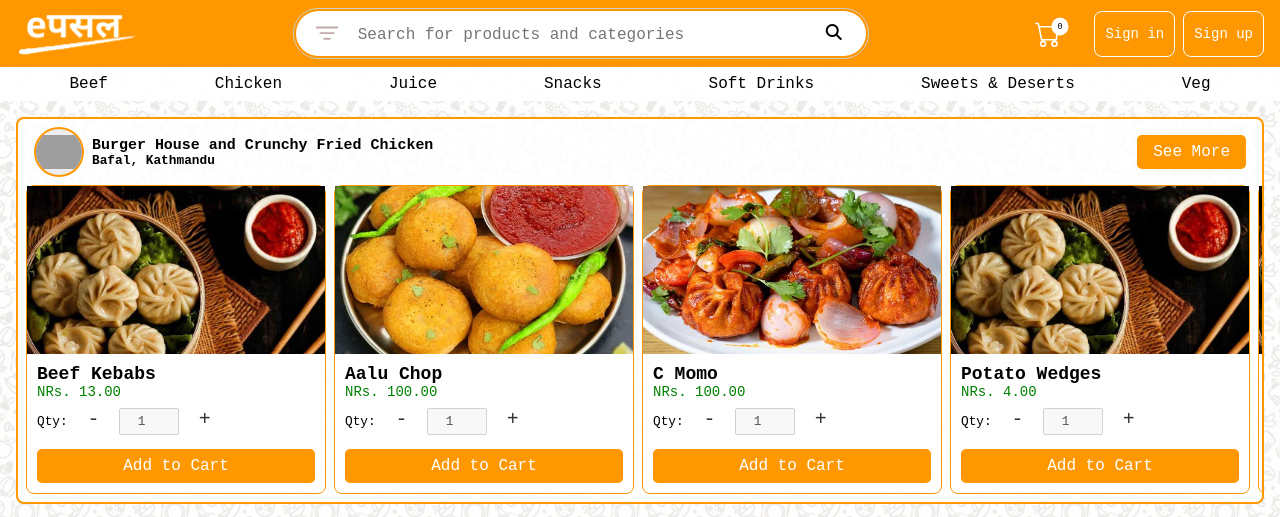
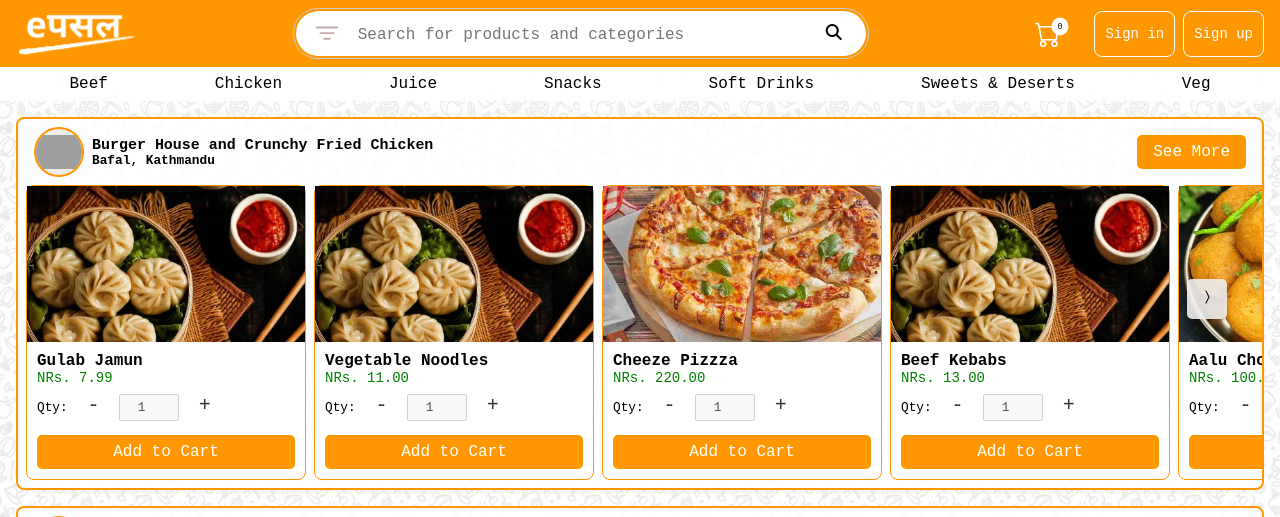
Before and after one commit to agrani58/epasal, a PHP site: page / in a window 1280 px wide. Shown: the top 517 px of the page. Run offline with PHP 8.4, Linux system fonts and the light colour scheme; data comes from the database, SQL or seed files in the repository; grey boxes are pictures that could not be loaded.

Commit message:
Added scroll horizontal buttons

```diff
--- a/index.php
+++ b/index.php
@@ -12,6 +12,10 @@ require_once("./model/ProductManager.php");
 
     <!-- CSS Stylesheets Start -->
     <link rel="stylesheet" href="/epasale/public/css/style.css">
+    <link
+    rel="stylesheet"
+    href="https://cdnjs.cloudflare.com/ajax/libs/animate.css/4.1.1/animate.min.css"
+  />
     <!-- CSS Stylesheets End -->
 </head>
 <?php
@@ -65,7 +69,7 @@ function getDistance($lat, $lon) {
 
             foreach($seller["products"] as $product) {
                 $productsHTML .= '
-                <div class="seller__card product__card" data-pid="'. $product["product_id"] .'">
+                <div class="seller__card product__card animate__animated animate__fadeIn" data-pid="'. $product["product_id"] .'">
                     <a class="seller__a" href="/epasale/product-detail.php?id='. $product["product_id"] .'">
                         <img class="qtygroup__cardimg" src="'. $product["product_photo_url"] .'" alt="Productimage">
                     </a>
@@ -86,8 +90,8 @@ function getDistance($lat, $lon) {
             }
 
             echo '
-            <div class="seller">
-                <div class="seller__info">
+            <div class="seller animate__animated animate__fadeIn">
+                <div class="seller__info ">
                     <div class="seller__profile">
                         <a class="seller__a" href="/epasale/seller-page.php?id='. $seller["user_id"] .'">
                             <img class="seller__profile__avatar" src="' . $seller["shop_photo_url"] . '" width="40px" />
@@ -100,6 +104,19 @@ function getDistance($lat, $lon) {
                     <a href="/epasale/seller-page.php?id='. $seller["user_id"] .'" class="seller__a">
                         <button class="button button-small btn-primary">See More</button>
                     </a>
+
+                    <div class="act-btn">
+                        <button class="btn-prev">
+                            <svg xmlns="http://www.w3.org/2000/svg" width="16" height="16" fill="currentColor" class="bi bi-chevron-compact-left" viewBox="0 0 16 16">
+                            <path fill-rule="evenodd" d="M9.224 1.553a.5.5 0 0 1 .223.67L6.56 8l2.888 5.776a.5.5 0 1 1-.894.448l-3-6a.5.5 0 0 1 0-.448l3-6a.5.5 0 0 1 .67-.223"/>
+                        </svg>
+                        </button>
+                        <button class="btn-next">
+                        <svg xmlns="http://www.w3.org/2000/svg" width="16" height="16" fill="currentColor" class="bi bi-chevron-compact-right" viewBox="0 0 16 16">
+                        <path fill-rule="evenodd" d="M6.776 1.553a.5.5 0 0 1 .671.223l3 6a.5.5 0 0 1 0 .448l-3 6a.5.5 0 1 1-.894-.448L9.44 8 6.553 2.224a.5.5 0 0 1 .223-.671"/>
+                        </svg>
+                        </button>
+                    </div>
                 </div>
 
                 <div class="seller__content"> '. $productsHTML .' </div>
@@ -111,6 +128,7 @@ function getDistance($lat, $lon) {
     </div>
     <!-- Includes footer partial from ./includes/_footer.php -->
     <?php include_once("includes/_footer.php"); ?>
+    <script src="/epasale/public/js/prdx-scroll.js"></script>
     <script>
         function getUserLocation() {
             if (navigator.geolocation) {
--- a/public/css/cart.css
+++ b/public/css/cart.css
@@ -9,7 +9,7 @@
 
 .cart__section {
 	padding: 1rem;
-	max-width: 1320px;
+	max-width: 1480px;
 	margin-left: auto;
 	margin-right: auto;
 	margin-top: 1rem;
--- a/public/css/checkout.css
+++ b/public/css/checkout.css
@@ -6,7 +6,7 @@
     margin-right: auto;
     margin-top: 0.5rem;
     margin-bottom: 1rem;
-    max-width: 1320px;
+    max-width: 1480px;
     gap: 1rem;
 }
 
--- a/public/css/global.css
+++ b/public/css/global.css
@@ -49,7 +49,7 @@ img {
 }
 
 .container{
-    max-width: 1320px;
+    max-width: 1480px;
     padding-left:1rem;
     padding-right: 1rem;
     margin-right: auto;
--- a/public/css/header.css
+++ b/public/css/header.css
@@ -10,7 +10,7 @@ header {
   display: flex;
   align-items: center;
   justify-content: space-between;
-  max-width: 1320px;
+  max-width: 1480px;
   padding-left: 1rem;
   padding-right: 1rem;
   margin-right: auto;
--- a/public/css/product.css
+++ b/public/css/product.css
@@ -1,7 +1,7 @@
 .seller__container {
     margin-bottom: 1rem;
     margin-top: 1rem;
-    max-width: 1320px;
+    max-width: 1480px;
     margin-left: auto;
     margin-right: auto;
     padding-left: 1rem;
@@ -10,12 +10,14 @@
 
 
 .seller {
+    position: relative;
     /* background-color: #fff; */
     background-color: rgba(255, 255, 255, 0.85);
     border-radius: 8px;
     font-size: 0.8rem;
     border: 2px solid #FF9800;
     margin-bottom: 1rem;
+
 }
 
 .seller__a {
@@ -59,15 +61,20 @@
     display: flex;
     flex-wrap: nowrap;
     /* makes horizontally stack */
-    align-items: center;
+    align-items:  flex-start;
     gap: 0.5rem;
     justify-content: flex-start;
     padding: 0.5rem;
     overflow-x: auto;
-    max-width: 1300px;
+    max-width: 1460px;
     margin-left: auto;
     margin-right: auto;
+    scroll-behavior: smooth;
     /* allows horizontall scroll as needed */
+}
+
+.seller__content::-webkit-scrollbar {
+    display: none;
 }
 
 
@@ -81,8 +88,8 @@
     border-radius: 8px;
     border: 1px solid #FF9800;
     background: #ffffff;
-    flex: 300px 0 0;
-    max-width: 420px;
+    flex: 280px 0 0;
+    max-width: 300px;
     display: flex;
     flex-direction: column;
 }
@@ -161,6 +168,44 @@
     padding: 10px;
     font-size: 14px;
     font-weight: bold;
+}
+
+
+/* Products Horizontal Scroll */
+.act-btn {
+    position: absolute;
+    width: 100%;
+    top: 160px;
+    left: 0px;
+    transform: translateY(0px);
+    z-index: 99;
+}
+
+.act-btn .btn-prev {
+    left: 35px;
+    position: absolute;
+}
+
+.act-btn .btn-next {
+    right: 35px;
+    position: absolute;
+}
+
+.act-btn button {
+    width: 40px;
+    height: 40px;
+    font-size: 20px;
+    line-height: 20px;
+    font-weight: bold;
+    opacity: 0.9;
+}
+
+.act-btn button:hover {
+    opacity: 0.8;
+}
+
+.act-btn button.hide {
+    display: none;
 }
 
 /* Center the button */
@@ -283,7 +328,7 @@
     /* font-family: 'Courier New', Courier, monospace; */
     display: block;
     font-weight: 600;
-    font-size: 18px;
+    font-size: 16px;
 }
 
 
--- a/public/css/product_detail.css
+++ b/public/css/product_detail.css
@@ -1,5 +1,5 @@
 .prddetail__wrapper {
-  max-width: 1320px;
+  max-width: 1480px;
   margin-left: auto;
   margin-right: auto;
   display: flex;
--- a/public/css/sellerpage.css
+++ b/public/css/sellerpage.css
@@ -23,7 +23,7 @@ background: #777;
 }
 
 .sp-detail {
-  max-width: 1320px;
+  max-width: 1480px;
   margin-left: auto;
   margin-right: auto;
   padding: 2rem;
--- a/search.php
+++ b/search.php
@@ -12,6 +12,10 @@ require_once("./config/db.config.php"); ?>
 
     <!-- CSS Stylesheets Start -->
     <link rel="stylesheet" href="/epasale/public/css/style.css">
+    <link
+    rel="stylesheet"
+    href="https://cdnjs.cloudflare.com/ajax/libs/animate.css/4.1.1/animate.min.css"
+  />
     <!-- CSS Stylesheets End -->
 
 </head>
@@ -50,7 +54,7 @@ require_once("./config/db.config.php"); ?>
 
     foreach ($products as $product) {
         $productsHTML .= '
-        <div class="seller__card product__card" data-pid="'. $product["product_id"] .'">
+        <div class="seller__card product__card animate__animated animate__fadeIn" data-pid="'. $product["product_id"] .'">
             <a class="seller__a" href="/epasale/product-detail.php?id=' . $product["product_id"] . '">
                 <img class="qtygroup__cardimg" src="' . $product["product_photo_url"] . '" alt="Productimage">
             </a>
--- a/seller-page.php
+++ b/seller-page.php
@@ -12,6 +12,10 @@ require_once("./config/db.config.php"); ?>
 
     <!-- CSS Stylesheets Start -->
     <link rel="stylesheet" href="/epasale/public/css/style.css">
+    <link
+    rel="stylesheet"
+    href="https://cdnjs.cloudflare.com/ajax/libs/animate.css/4.1.1/animate.min.css"
+  />
     <!-- CSS Stylesheets End -->
 
 </head>
@@ -29,7 +33,7 @@ require_once("./config/db.config.php"); ?>
 
     foreach ($products as $product) {
         $productsHTML .= '
-        <div class="seller__card product__card" data-pid="'. $product["product_id"] .'">
+        <div class="seller__card product__card animate__animated animate__fadeIn" data-pid="'. $product["product_id"] .'">
             <a class="seller__a" href="/epasale/product-detail.php?id=' . $product["product_id"] . '">
                 <img class="qtygroup__cardimg" src="' . $product["product_photo_url"] . '" alt="Productimage">
             </a>
```
Also changed, not shown: public/js/prdx-scroll.js (added, +90 -0 lines), test/index.html (added, +25 -0 lines), test/script.js (added, +44 -0 lines), test/styles.css (added, +16 -0 lines), public/img/user/USER_Aashish1709725283.jpg (added).
